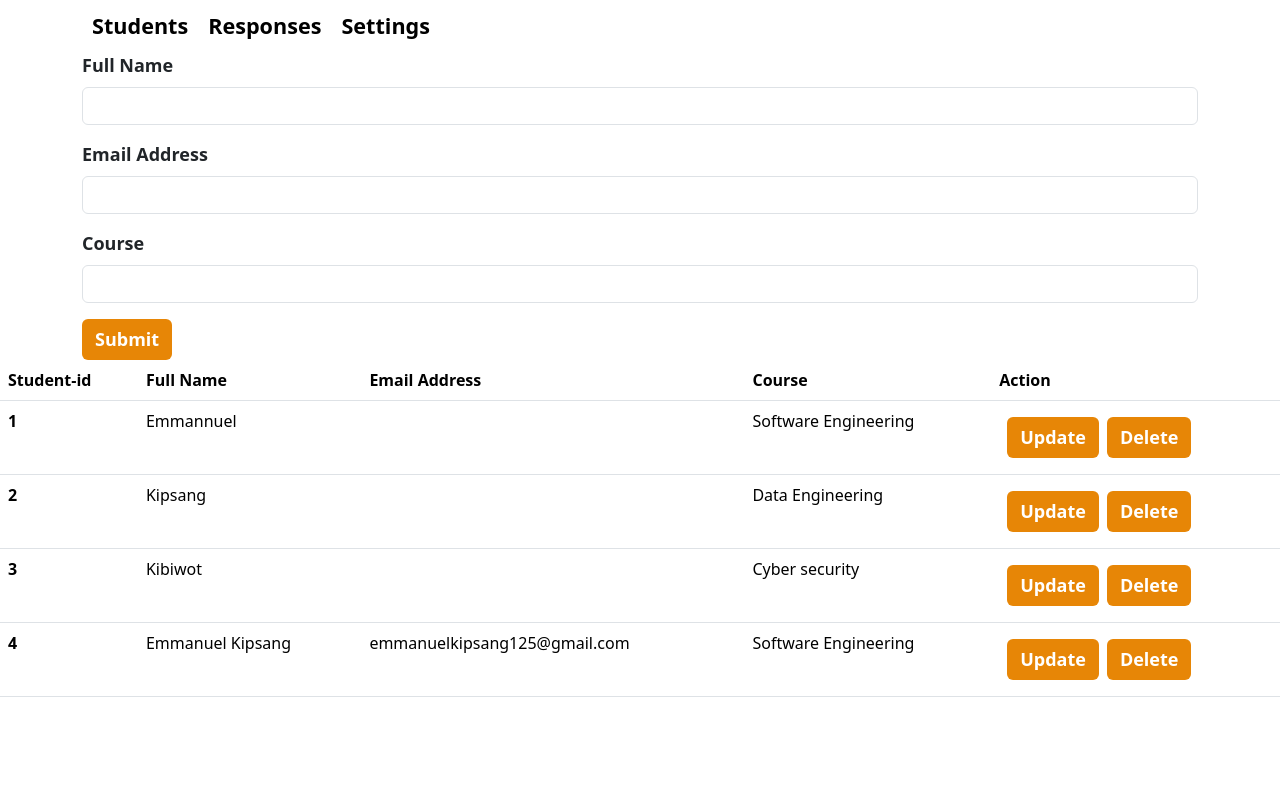
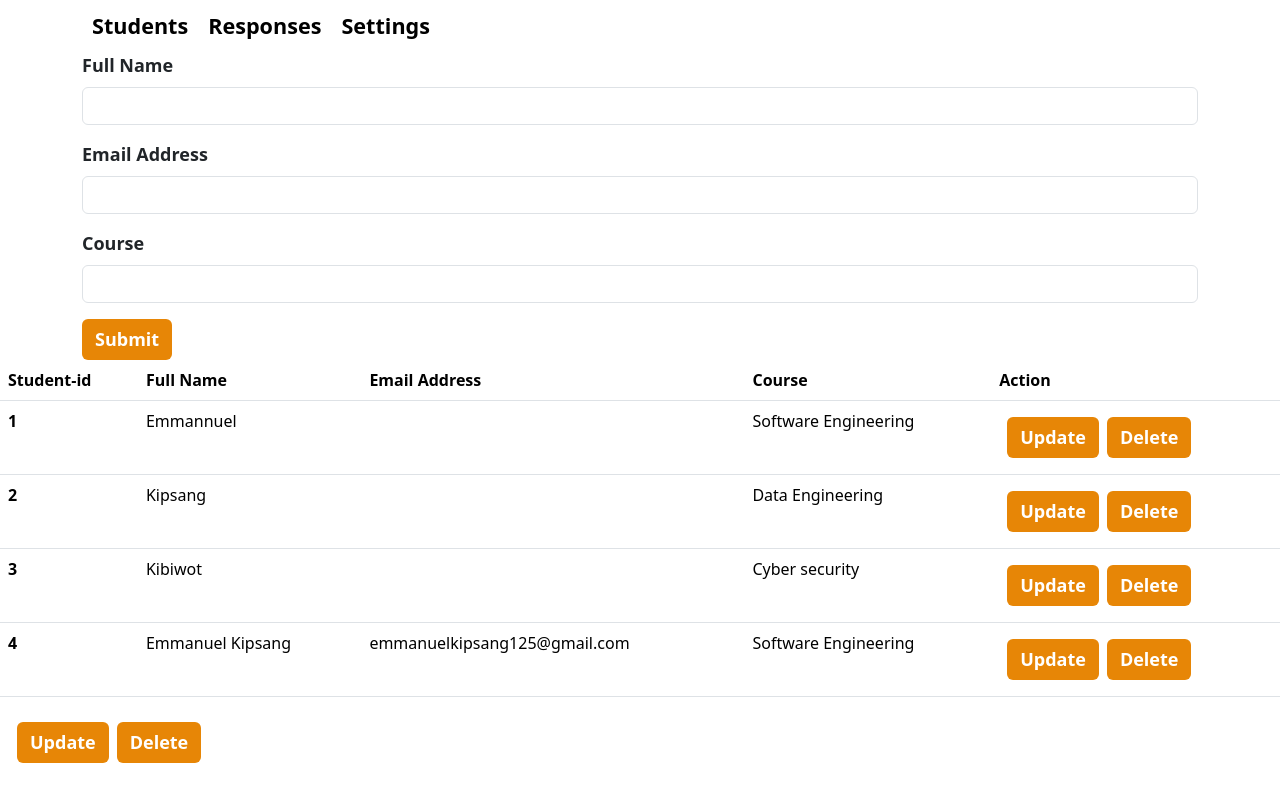
Before and after one commit to KipsangEmmanuel/Students-Feedback-Form--React-Sinatra-fullstack-, a React (Create React App) app: page / in a window 1280 px wide. Built offline with nearby package versions, Linux system fonts and the light colour scheme; data requests are answered from the project's data file.

Commit message:
added delete function

```diff
--- a/src/App.js
+++ b/src/App.js
@@ -1,12 +1,14 @@
 import NavBar  from "./components/NavBar";
 import Form from "./components/Form";
 import Table from "./components/Table";
+import TableRaw from "./components/Student";
 function App() {
   return (
     <div>
       <NavBar/>
       <Form />
       <Table />
+      <TableRaw />
 
     </div>
   );
--- a/src/components/Form.js
+++ b/src/components/Form.js
@@ -21,8 +21,8 @@ function Form () {
       },
       body: JSON.stringify(formData)
     })
-    .then((res) = res.json())
-    .then(data => console.log(data))
+    // .then((res) = res.json())
+    // .then(data => console.log(data))
    }
 
     return(
--- a/src/components/Student.js
+++ b/src/components/Student.js
@@ -1,4 +1,8 @@
- function TableRaw({id, name, email, course}) {
+ function TableRaw({id, name, email, course, onDelete}) {
+
+    function deleteRaw() {
+        onDelete(id)
+    }
     return(
         <>
              <tr key="student.id">
@@ -8,7 +12,7 @@
                  <td>{course}</td>
                 <td>
                     <button className="btn m-2">Update</button>
-                    <button className="btn">Delete</button>
+                    <button className="btn" onClick={deleteRaw}>Delete</button>
                  </td>
             </tr>
         </>
--- a/src/components/Table.js
+++ b/src/components/Table.js
@@ -11,6 +11,18 @@ function Table() {
     .then((res) => res.json())
     .then(data => setStudents(data))
   }, [])
+
+
+  function deleteRecord(id) {
+    fetch(`http://localhost:3002/students/${id}`, {
+        method: "DELETE",
+        headers: {
+            "Content-Type": "application/json"
+        }
+    })
+    .then((res) => res.json())
+    .then(data => console.log(data))
+  }
 
     return (
         <>
@@ -34,6 +46,7 @@ function Table() {
                                     name={student.name}
                                     email={student.email}
                                     course={student.course}
+                                    onDelete={deleteRecord}
                                 />
                             )
                         })
```
